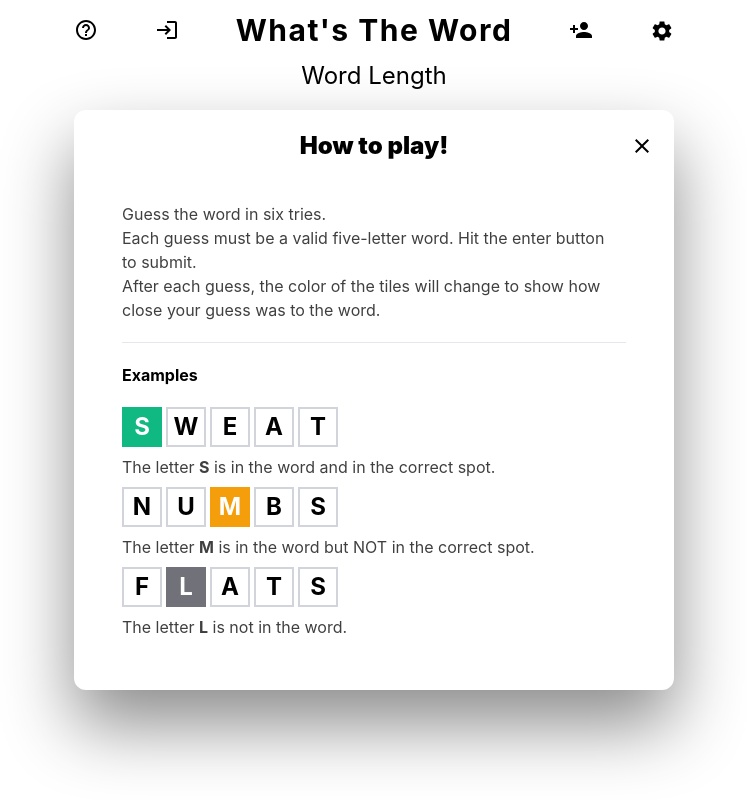
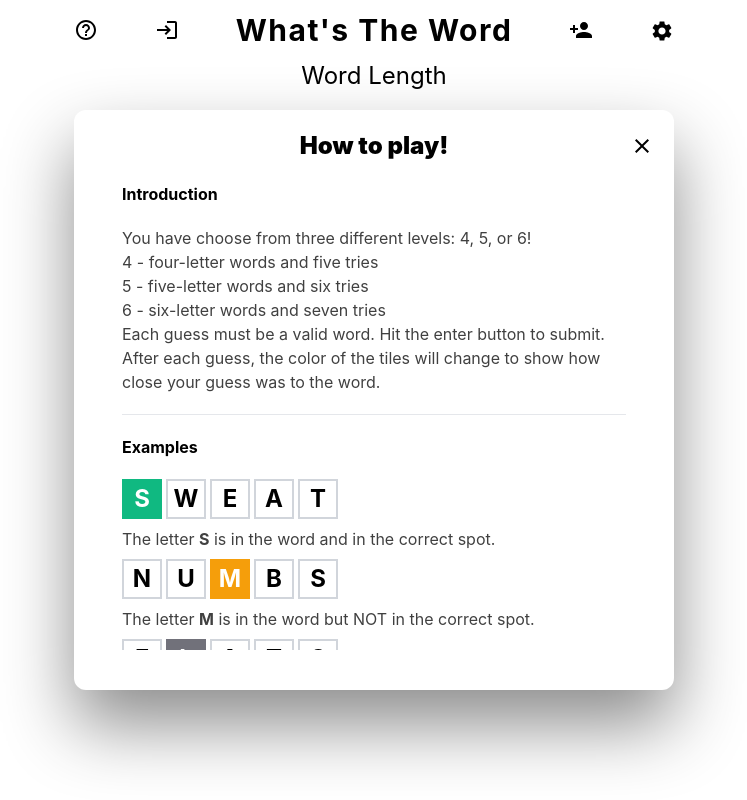
Before and after one commit to cis3296f22/prj-04-whatstheword, a React (Create React App) app: page / in a window 1280 px wide. Both pictures are taken after a click on the icon 352 px from the left and 30 px from the top of the page. Shown: the whole page, without its empty margins (266-1013 px from the left). Built offline with nearby package versions, Linux system fonts and the light colour scheme.

Commit message:
Revised the How To Play Menu

```diff
--- a/src/components/Help/index.jsx
+++ b/src/components/Help/index.jsx
@@ -24,12 +24,20 @@ function Box(props) {
 function Help() {
   return (
     <>
+      <h3 className="text-left font-bold">Introduction</h3>
       <p className="text-left text-sm sm:text-base py-5 font-regular opacity-75 mr-1">
-        Guess the word in six tries.
+        You have choose from three different levels: 4, 5, or 6!
         <br />
-        Each guess must be a valid five-letter word. Hit the enter button to
+        4 - four-letter words and five tries
+        <br />
+        5 - five-letter words and six tries
+        <br />
+        6 - six-letter words and seven tries
+        <br />
+        Each guess must be a valid word. Hit the enter button to
         submit.
-        <br /> After each guess, the color of the tiles will change to show how
+        <br />
+        After each guess, the color of the tiles will change to show how
         close your guess was to the word.
       </p>
       <hr />
@@ -64,6 +72,14 @@ function Help() {
       <p className="text-left text-sm sm:text-base py-2 opacity-75">
         The letter <b>L</b> is not in the word.
       </p>
+      <hr />
+      <h3 className="text-left font-bold pt-5">Scoring</h3>
+      <p className="text-left text-sm sm:text-base py-5 font-regular opacity-75 mr-1">
+        After solving the puzzle you will earn a certain amount of points for score as well as the
+        amount of attempts you used
+        <br /> <br />
+        Use your attempts wisely!
+      </p>
     </>
   );
 }
```
